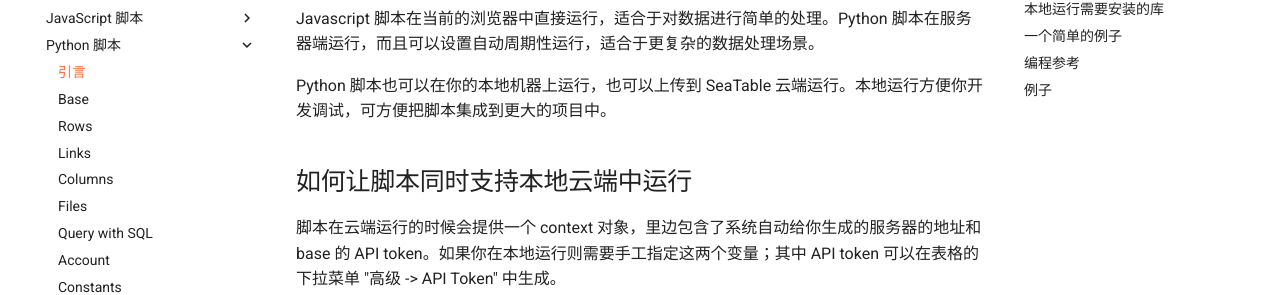
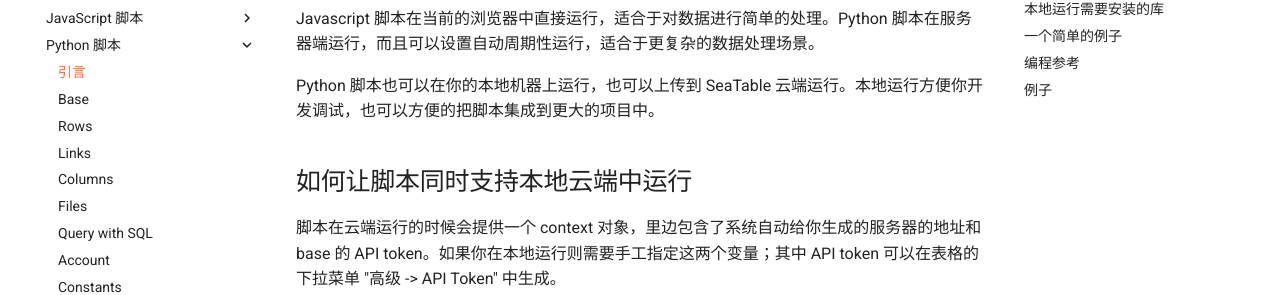
Before and after one commit to seatable/seatable-scripts-cn, an MkDocs documentation site: the page built from manual/python/README.md, in a window 1280 px wide and 900 px high. Shown: the part 174-469 px from the top of the window. Built offline with MkDocs 1.6.1 and Material for MkDocs 9.7.7, drawn with Linux system fonts in a browser that asks for light colours; comment, search, counter and statistics services are not loaded.

Commit message:
Update README.md

```diff
--- a/manual/python/README.md
+++ b/manual/python/README.md
@@ -2,7 +2,7 @@
 
 Javascript 脚本在当前的浏览器中直接运行，适合于对数据进行简单的处理。Python 脚本在服务器端运行，而且可以设置自动周期性运行，适合于更复杂的数据处理场景。
 
-Python 脚本也可以在你的本地机器上运行，也可以上传到 SeaTable 云端运行。本地运行方便你开发调试，可方便把脚本集成到更大的项目中。
+Python 脚本也可以在你的本地机器上运行，也可以上传到 SeaTable 云端运行。本地运行方便你开发调试，也可以方便的把脚本集成到更大的项目中。
 
 ## 如何让脚本同时支持本地云端中运行
 
```
